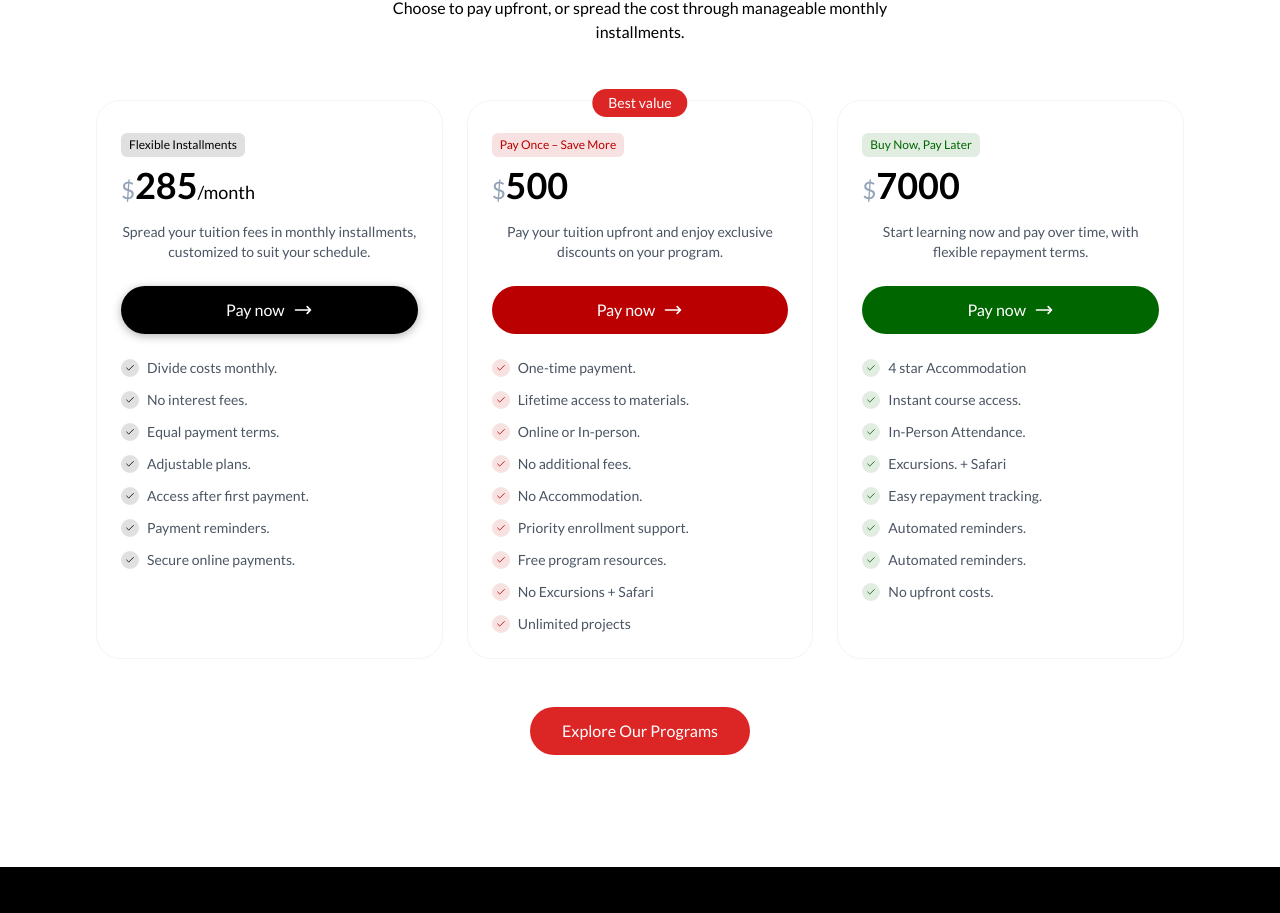
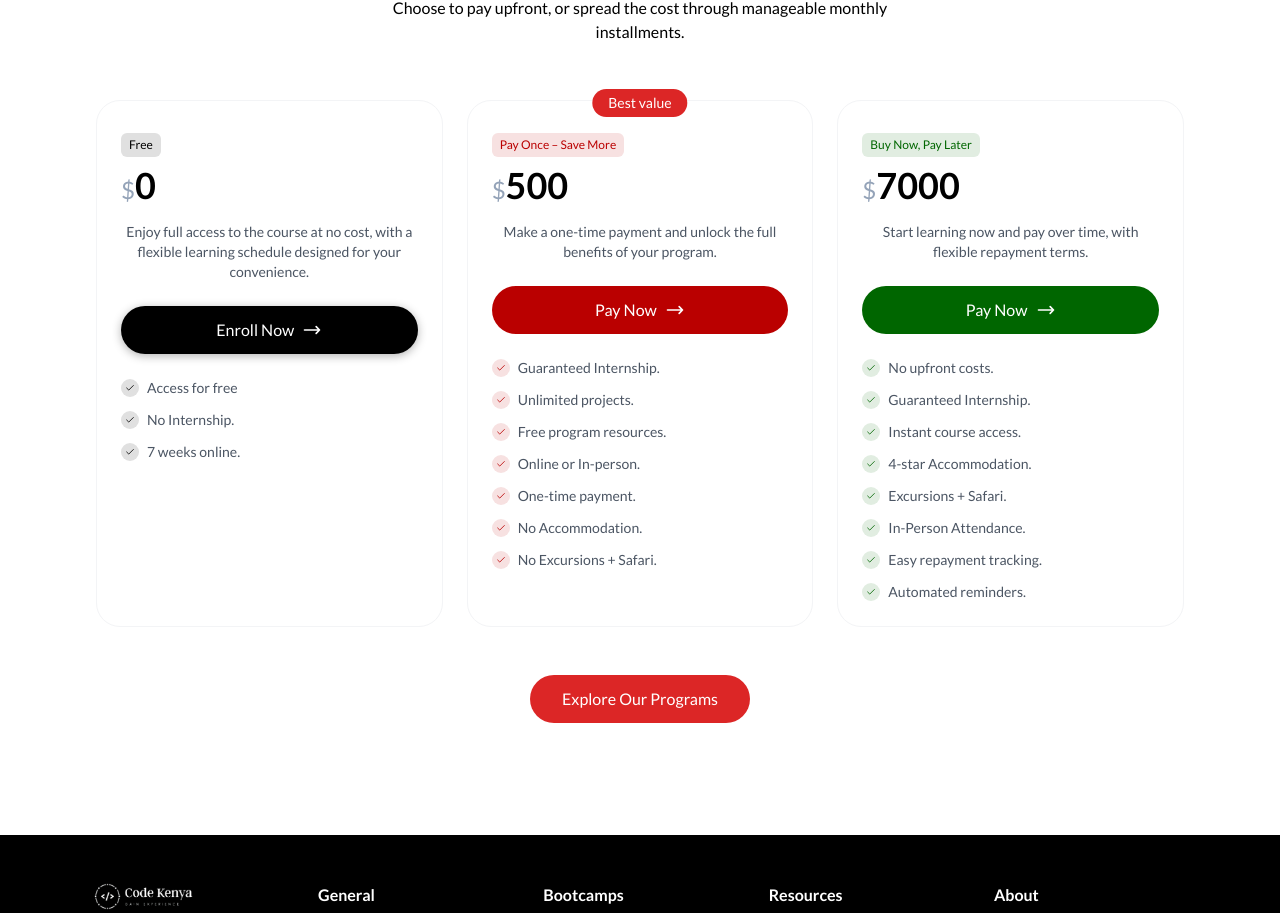
Before and after one commit to Okemwag/CodeKenya, a Next.js app in the folder client/: page /tuition in a window 1280 px wide. Shown: the part 1376-2289 px from the top of the page. Built offline with nearby package versions, Linux system fonts and the light colour scheme.

Commit message:
fix: update package features

```diff
--- a/client/src/app/tuition/components/PricingSection.tsx
+++ b/client/src/app/tuition/components/PricingSection.tsx
@@ -26,26 +26,22 @@ interface PricingPlan {
 const PricingSection = () => {
   const plans: PricingPlan[] = [
     {
-      title: "Flexible Installments",
+      title: "Free",
       planThemeColor: "primaryBlackColor",
       checkIconColor: "#000000ff",
-      price: 285,
-      cycle: "month",
+      price: 0,
+      cycle: "",
       iconBgColor: "bg-[#e0e0e0ff]",
       textColor: "text-primaryBlackColor",
       description:
-        "Spread your tuition fees in monthly installments, customized to suit your schedule.",
+        "Enjoy full access to the course at no cost, with a flexible learning schedule designed for your convenience.",
       buttonColor: "bg-primaryBlackColor",
       buttonShadow: "shadow-[0_2px_10px_rgba(0,0,0,0.3)]",
       expandIcon: true,
       features: [
-        { text: "Divide costs monthly." },
-        { text: "No interest fees." },
-        { text: "Equal payment terms." },
-        { text: "Adjustable plans." },
-        { text: "Access after first payment." },
-        { text: "Payment reminders." },
-        { text: "Secure online payments." },
+        { text: "Access for free" },
+        { text: "No Internship." },
+        { text: "7 weeks online." },
       ],
     },
     {
@@ -54,24 +50,24 @@ const PricingSection = () => {
       planThemeColor: "primaryRedColor",
       checkIconColor: "#ba0000ff",
       price: 500,
+      cycle: "",
       iconBgColor: "bg-[#f7e1e1ff]",
       textColor: "text-primaryRedColor",
       description:
-        "Pay your tuition upfront and enjoy exclusive discounts on your program.",
+        "Make a one-time payment and unlock the full benefits of your program.",
       buttonColor: "bg-primaryRedColor",
       expandIcon: true,
       features: [
+        { text: "Guaranteed Internship." },
+        { text: "Unlimited projects." },
+        { text: "Free program resources." },
+        { text: "Online or In-person." },
         { text: "One-time payment." },
-        { text: "Lifetime access to materials." },
-        { text: "Online or In-person." },
-        { text: "No additional fees." },
         { text: "No Accommodation." },
-        { text: "Priority enrollment support." },
-        { text: "Free program resources." },
-        { text: "No Excursions + Safari" },
-        { text: "Unlimited projects" },
+        { text: "No Excursions + Safari." },
       ],
     },
+
     {
       title: "Buy Now, Pay Later",
       planThemeColor: "primaryGreenColor",
@@ -84,16 +80,16 @@ const PricingSection = () => {
         "Start learning now and pay over time, with flexible repayment terms.",
       buttonColor: "bg-primaryGreenColor",
       expandIcon: true,
-      features: [
-        { text: "4 star Accommodation" },
-        { text: "Instant course access." },
-        { text: "In-Person Attendance." },
-        { text: "Excursions. + Safari " },
-        { text: "Easy repayment tracking." },
-        { text: "Automated reminders." },
-        { text: "Automated reminders." },
-        { text: "No upfront costs." },
-      ],
+      "features": [
+        { "text": "No upfront costs." },
+        { "text": "Guaranteed Internship." },
+        { "text": "Instant course access." },
+        { "text": "4-star Accommodation." },
+        { "text": "Excursions + Safari." },
+        { "text": "In-Person Attendance." },
+        { "text": "Easy repayment tracking." },
+        { "text": "Automated reminders." }
+      ]
     },
   ];
 
@@ -146,7 +142,7 @@ const PricingSection = () => {
                   plan.buttonShadow || ""
                 } flex items-center justify-center gap-2 mb-6 hover:bg-opacity-90`}
             >
-              Pay now
+              {plan.title === "Free" ? "Enroll Now" : "Pay Now"}
               <svg
                 className="w-5 h-5"
                 viewBox="0 0 24 24"
```
